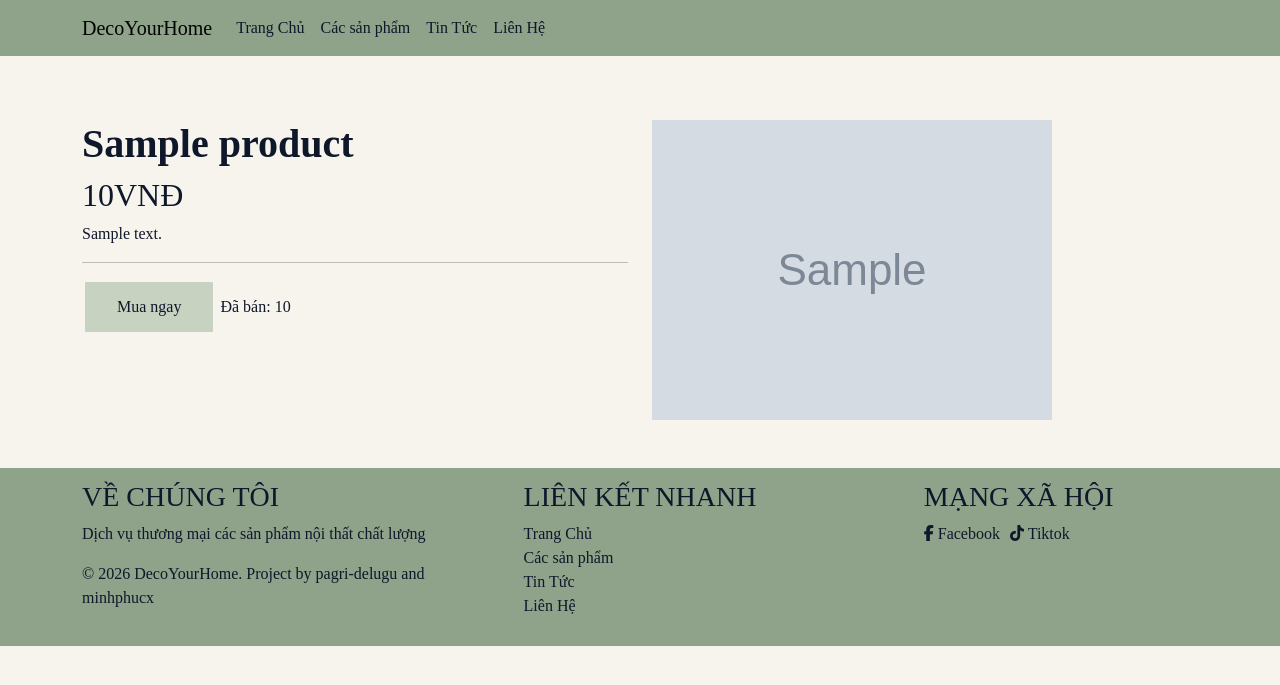
After one commit to pagri-delugu/DecoYourHome, a Django app: page /san-pham/1/ in a window 1280 px wide. The commit adds this page. Shown: the top 685 px of the page. Run offline with Django 5.2, Linux system fonts and the light colour scheme; tables that the repository leaves empty hold one stand-in row (values such as "Sample post"); grey boxes marked "Sample" are stand-in pictures.

Commit message:
#6 - created Product detail template
Additional modifications:
- Re-organize CSS files so that every other CSS are imported into style.css
- Remove media images for clean main branch

Need improvements: Template style (product_detail.css) resize image and format price

```diff
--- /dev/null
+++ b/home/templates/pages/product_detail.html
@@ -0,0 +1,37 @@
+{% extends 'pages/base.html' %}
+
+{% block title %}Sản phẩm: {{ product.name }}{% endblock %}
+
+{% block content %}
+    {% load humanize %}
+    {% load calc_discounted_price %}
+        <section class="py-5">
+            <div class="row">
+
+                <div class="col-12 col-md-6 mt-3">
+                    <h1><strong>{{ product.name }}</strong></h1>
+                    {% if product.discount %}
+                        <p class="price">
+                            {{ product.price|discounted:product.discount|intcomma }}VNĐ
+                            <span class="old-price">{{ product.price|intcomma }}VNĐ</span>
+                        </p>
+                    {% else %}
+                        <h2 class="price">{{ product.price|intcomma }}VNĐ</h2>
+                    {% endif %}
+
+                    <p>{{ product.description }}</p>
+
+                    <hr>
+                    <p>
+                        <button class="button">Mua ngay</button> Đã bán: {{ product.sold_quantity }}
+                    </p>
+
+                </div>
+
+                <div class="col-12 col-md-6 mt-3">
+                    <img src="{{ product.image.url }}" alt="{{ product.name }}" class="product-image">
+                </div>
+            </div>
+        </section>
+
+{% endblock %}
--- a/home/urls.py
+++ b/home/urls.py
@@ -3,4 +3,5 @@ from . import views
 
 urlpatterns = [
     path('base_page/', views.base, name='base_page'),
+    path('san-pham/<int:id>/', views.product_details, name='product_details'),
 ]
--- a/home/views.py
+++ b/home/views.py
@@ -8,3 +8,7 @@ def base(request):
     return render(request, 'pages/base.html')
 
 # DYNAMIC TEMPLATES BELOW
+def product_details(request, id):
+    product = get_object_or_404(Product, pk=id)
+    content = {'product': product}
+    return render(request, 'pages/product_detail.html', content)
--- a/myshop/settings.py
+++ b/myshop/settings.py
@@ -38,6 +38,7 @@ INSTALLED_APPS = [
     'django.contrib.sessions',
     'django.contrib.messages',
     'django.contrib.staticfiles',
+    'django.contrib.humanize',
     'home',
 ]
 
--- /dev/null
+++ b/static/css/main.css
@@ -0,0 +1,190 @@
+/* CSS FOR COMMON COMPONENTS */
+
+
+/* --ROOT VARIABLES-- */
+
+    :root {
+        /* Colors */
+        /* Color palette: #8FA28A #C7D3C0 #F7F4ED #C8A96B */
+        --color-primary: #8FA28A;
+        --color-secondary: #C7D3C0;
+        --color-bg: #F7F4ED;
+        --color-surface: #C8A96B;
+        --color-text: #0f172a;
+        --color-text-muted: #64748b;
+        --color-shadow: #0f172a;
+        --color-border: #F7F4ED;
+
+        /* Typography */
+        --font-main: "Playfair Display", serif;
+        --text-xs: 0.75rem;
+        --text-sm: 0.875rem;
+        --text-base: 1rem;
+        --text-lg: 1.125rem;
+        --text-xl: 1.25rem;
+        --text-2xl: 1.5rem;
+        --text-3xl: 2rem;
+
+        /* Spacing */
+        --space-1: 4px;
+        --space-2: 8px;
+        --space-3: 12px;
+        --space-4: 16px;
+        --space-5: 20px;
+        --space-6: 24px;
+        --space-8: 32px;
+        --space-10: 40px;
+    }
+
+/* --RESET CSS-- */
+
+    * {
+        margin: 0;
+        padding-bottom: 0;
+    }
+
+    html {
+        scroll-behavior: smooth !important;
+    }
+
+    body {
+        font-family: var(--font-main) !important;
+        color: var(--color-text) !important;
+        background-color: var(--color-bg) !important;
+    }
+
+    button, input, textarea {
+        font: inherit !important;
+    }
+
+/* --TYPOGRAPHY (TEXT STUFFS)-- */
+
+    h1 {
+        font-size: var(--text-3xl);
+        font-weight: bold;
+    }
+
+    h2 {
+        font-size: var(--text-2xl);
+        font-weight: 700;
+    }
+    h3 {
+        font-size: var(--text-xl);
+        font-weight: 600;
+    }
+
+    p, li{
+        font-size: var(--text-base);
+        text-decoration: none;
+    }
+
+    a {
+        font-size: var(--text-base);
+        text-decoration: none !important;
+        color: var(--color-text) !important;
+    }
+
+    li:hover,
+    a:hover {
+        text-decoration: none;
+        color: var(--color-text-muted) !important;
+    }
+
+/* --CONTAINER & GRID SYSTEM-- */
+
+    .container {
+        width: 100% !important;
+    }
+
+    .grid-3{
+        display: grid;
+        gap: var(--space-5);
+        grid-template-columns: repeat(3, 1fr);
+
+        div {
+            margin-left: auto;
+            margin-right: auto;
+        }
+
+    }
+
+    .grid-4 {
+        display: grid;
+        gap: var(--space-5);
+        grid-template-columns: repeat(4, 1fr);
+    }
+
+/* --BASE COMPONENTS-- */
+/* Add more designs here when working on different COMMON components */
+/* Please note which design relates to which component(s) in TEMPLATE (HTML) */
+/* Do not add designs that are used only in a specific template. For such please create a new CSS file then import it at 'css/style.css' */
+
+    /* header */
+    header {
+        background-color: var(--color-primary);
+
+    }
+
+    /* footer */
+    footer {
+        background-color: var(--color-primary);
+        padding-top: var(--space-3);
+        padding-bottom: var(--space-3);
+
+        ul {
+            list-style-type: none;
+            padding: 0
+        };
+
+        .social-links {
+            display: flex;
+            gap: 10px;
+            text-align: center;
+        }
+    }
+
+    /* button */
+    .button {
+        color: var(--color-text);
+        cursor: pointer;
+        border: 3px solid var(--color-border);
+        border-radius: var(--space-1);
+        padding: 0.8em 2em;
+        background: var(--color-secondary);
+        transition: 0.2s;
+    }
+
+    .button:hover {
+    color: var(--color-bg);
+    transform: translate(-0.25rem, -0.25rem);
+    background: var(--color-primary);
+    box-shadow: 0.25rem 0.25rem var(--color-shadow);
+    }
+
+    .button:active {
+    transform: translate(0);
+    box-shadow: none;
+    }
+
+
+/* RESPONSIVE */
+
+    @media (max-width: 991px) {
+        .grid-3,
+        .grid-4 {
+            grid-template-columns: repeat(2, 1fr);
+
+            div {
+                margin-left: 0px;
+                margin-right: 0px;
+            }
+
+        }
+    }
+
+    @media (max-width: 575px) {
+        .grid-3,
+        .grid-4 {
+            grid-template-columns: 1fr;
+        }
+    }
--- /dev/null
+++ b/static/css/product_detail.css
@@ -0,0 +1,5 @@
+/* CSS for product_detail template */
+
+/* price */
+
+/* product image */
--- a/static/css/style.css
+++ b/static/css/style.css
@@ -1,154 +1,5 @@
-/* --ROOT VARIABLES-- */
-:root {
-    /* Colors */
-    /* Color palette: #8FA28A #C7D3C0 #F7F4ED #C8A96B */
-    --color-primary: #8FA28A;
-    --color-secondary: #C7D3C0;
-    --color-bg: #F7F4ED;
-    --color-surface: #C8A96B;
-    --color-text: #0f172a;
-    --color-text-muted: #64748b;
-    --color-border: #F7F4ED;
+/* --MAIN CSS HERE-- */
+@import 'main.css';
 
-    /* Typography */
-    --font-main: "Playfair Display", serif;
-    --text-xs: 0.75rem;
-    --text-sm: 0.875rem;
-    --text-base: 1rem;
-    --text-lg: 1.125rem;
-    --text-xl: 1.25rem;
-    --text-2xl: 1.5rem;
-    --text-3xl: 2rem;
-
-    /* Spacing */
-    --space-1: 4px;
-    --space-2: 8px;
-    --space-3: 12px;
-    --space-4: 16px;
-    --space-5: 20px;
-    --space-6: 24px;
-    --space-8: 32px;
-    --space-10: 40px;
-}
-
-/* --RESET CSS-- */
-* {
-    margin: 0;
-    padding-bottom: 0;
-}
-
-html {
-    scroll-behavior: smooth !important;
-}
-
-body {
-    font-family: var(--font-main) !important;
-    color: var(--color-text) !important;
-    background-color: var(--color-bg) !important;
-}
-
-button, input, textarea {
-    font: inherit !important;
-}
-
-/* --TYPOGRAPHY (TEXT STUFFS)-- */
-h1 {
-    font-size: var(--text-3xl);
-    font-weight: bold;
-}
-
-h2 {
-    font-size: var(--text-2xl);
-    font-weight: 700;
-}
-h3 {
-    font-size: var(--text-xl);
-    font-weight: 600;
-}
-
-p, li{
-    font-size: var(--text-base);
-    text-decoration: none;
-}
-
-a {
-    font-size: var(--text-base);
-    text-decoration: none !important;
-    color: var(--color-text) !important;
-}
-
-li:hover,
-a:hover {
-    text-decoration: none;
-    color: var(--color-text-muted) !important;
-}
-
-/* --CONTAINER & GRID SYSTEM-- */
-.container {
-    width: 100% !important;
-}
-
-.grid-3{
-    display: grid;
-    gap: var(--space-5);
-    grid-template-columns: repeat(3, 1fr);
-
-    div {
-        margin-left: auto;
-        margin-right: auto;
-    }
-
-}
-
-.grid-4 {
-    display: grid;
-    gap: var(--space-5);
-    grid-template-columns: repeat(4, 1fr);
-}
-
-/* --BASE COMPONENTS-- */
-/* Add more designs here when working on different components */
-/* Please note which design relates to which component(s) in TEMPLATE (HTML) */
-
-header {
-    background-color: var(--color-primary);
-
-}
-
-footer {
-    background-color: var(--color-primary);
-    padding-top: var(--space-3);
-    padding-bottom: var(--space-3);
-
-    ul {
-        list-style-type: none;
-        padding: 0
-    };
-
-    .social-links {
-        display: flex;
-        gap: 10px;
-        text-align: center;
-    }
-}
-
-/* RESPONSIVE */
-@media (max-width: 991px) {
-    .grid-3,
-    .grid-4 {
-        grid-template-columns: repeat(2, 1fr);
-
-        div {
-            margin-left: 0px;
-            margin-right: 0px;
-        }
-
-    }
-}
-
-@media (max-width: 575px) {
-    .grid-3,
-    .grid-4 {
-        grid-template-columns: 1fr;
-    }
-}
+/* --OTHER CSS HERE-- */
+@import 'product_detail.css';
```
Also changed, not shown: home/templatetags/calc_discounted_price.py (added, +8 -0 lines), home/templatetags/__init__.py (added).
